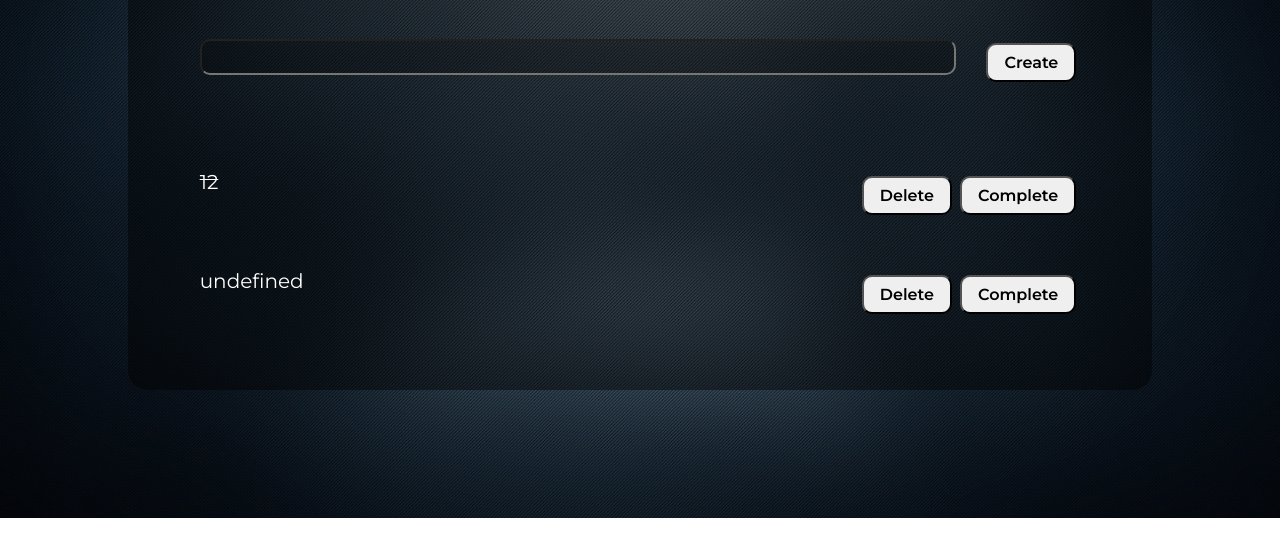
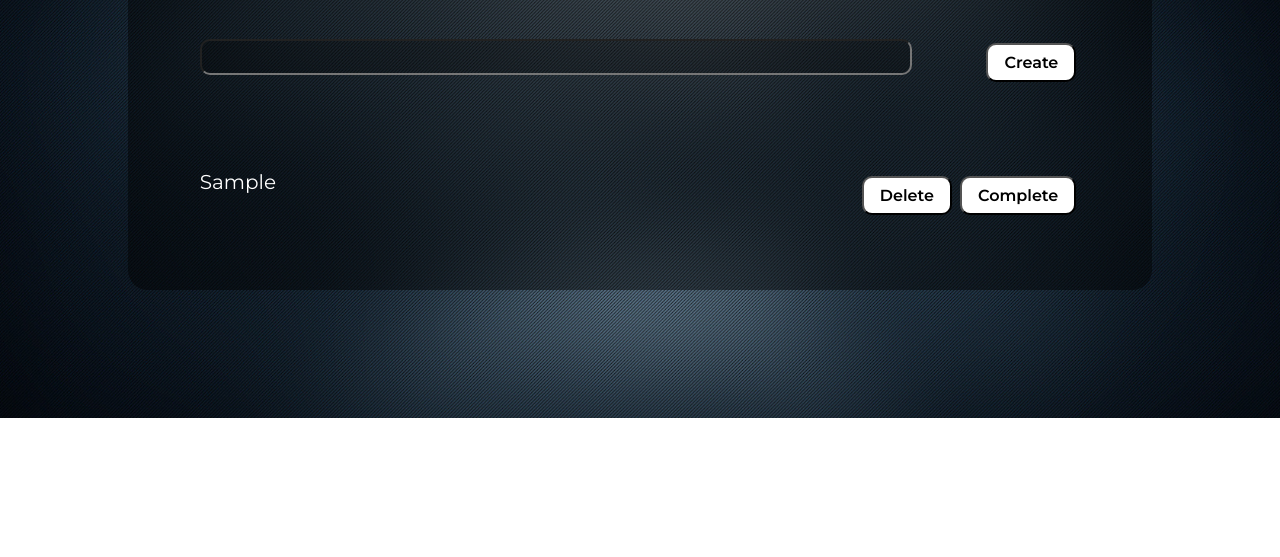
Before and after one commit to IlyaKasperovich/ToDoList, a website built with webpack: page index.html in a window 1280 px wide. Both pictures are taken after typing "Sample" into the empty fields and a click on the button "Create". Shown: the part 237-794 px from the top of the page. Built offline with nearby package versions, Linux system fonts and the light colour scheme; no server answers; data requests are answered from the project's data file.

Commit message:
stable version

```diff
--- a/css/style.css
+++ b/css/style.css
@@ -164,7 +164,7 @@
 }
 
 .todo-app__input {
-  width: 85%;
+  width: 80%;
   height: 30px;
   color: white;
   font-size: 20px;
@@ -173,6 +173,7 @@
 }
 
 .button {
+  background-color: white;
   color: black;
   padding: 8px 16px;
   border-radius: 10px;
@@ -180,6 +181,10 @@
   font-weight: 600;
   float: right;
   margin: 4px;
+}
+
+.button:hover {
+  background-color: rgb(199, 194, 206);
 }
 
 .task {
--- a/db.json
+++ b/db.json
@@ -1,11 +1,4 @@
 {
-  "tasks": [
-    {
-      "id": "664ar7s",
-      "title": "12",
-      "completed": true,
-      "creationMoment": 1569338120026
-    }
-  ],
+  "tasks": [],
   "logs": []
 }
--- a/index.html
+++ b/index.html
@@ -4,7 +4,10 @@
     <meta charset="UTF-8" />
     <meta name="viewport" content="width=device-width, initial-scale=1.0" />
     <meta http-equiv="X-UA-Compatible" content="ie=edge" />
-    <link href="https://fonts.googleapis.com/css?family=Montserrat:400,600&display=swap" rel="stylesheet">
+    <link
+      href="https://fonts.googleapis.com/css?family=Montserrat:400,600&display=swap"
+      rel="stylesheet"
+    />
     <link rel="stylesheet" href="css/style.css" />
     <title>TODO-app</title>
   </head>
@@ -15,37 +18,13 @@
           <h1 class="todo-app__logo">TODO-app</h1>
 
           <div class="todo-app__input-content">
-              <input id="2" class="todo-app__input" type="text">
-              <button id="1" class="button">Create</button>
+            <input class="todo-app__input" type="text" />
+            <button class="button">Create</button>
           </div>
-
-          <div class="todo-app__tasks">
-
-          </div>
-
+          <div class="todo-app__tasks"></div>
         </div>
       </article>
     </main>
     <script src="dist/bundle.js"></script>
   </body>
 </html>
-
-<!-- <!DOCTYPE html>
-<html lang="en">
-  <head>
-    <meta charset="UTF-8" />
-    <meta name="viewport" content="width=device-width, initial-scale=1.0" />
-    <meta http-equiv="X-UA-Compatible" content="ie=edge" />
-    <title>Document</title>
-  </head>
-
-  <body>
-    <input id="title-input" type="text" />
-    <button id="create-btn">Create</button>
-    <button id="debug-btn">Debug</button>
-    <input id="id-input" type="text" />
-    <button id="delete-btn">Delete</button>
-
-    <script src="dist/bundle.js"></script>
-  </body>
-</html> -->
--- a/src/main.js
+++ b/src/main.js
@@ -15,10 +15,9 @@
   constructor() {}
 
   execute() {
-
     let taskContainer = document.querySelector(".todo-app__tasks");
 
-    const store = new StoreJS();
+    const store = new Store();
     const render = new RealRender(taskContainer);
     const taskManager = new TaskManager(store);
     const toDo = new ToDo(taskManager, render);
@@ -26,25 +25,25 @@
     render.deleteTaskFunction = toDo.deleteTask.bind(toDo);
     render.toggleTaskFunction = toDo.toggleTask.bind(toDo);
 
-
     let titleInputRef = document.querySelector(".todo-app__input");
-    let createTaskBtnRef = document.querySelector(".todo-app__input-content .button");
-    // let debugBtnRef = document.getElementById("debug-btn");
-
-    // let idInputRef = document.getElementById("id-input");
-    // let deleteBtnReg = document.getElementById("delete-btn");
+    let createTaskBtnRef = document.querySelector(
+      ".todo-app__input-content .button"
+    );
 
     createTaskBtnRef.addEventListener("click", () => {
       toDo.addTask(titleInputRef.value);
       titleInputRef.value = "";
     });
 
-    // debugBtnRef.addEventListener("click", () => {
-    //   toDo.init();
-    // });
-    // deleteBtnReg.addEventListener("click", () => {
-    //   toDo.deleteTask(idInputRef.value);
-    // });
+    document.addEventListener("keyup", event => {
+      if (event.keyCode == 13) {
+        createTaskBtnRef.click();
+      }
+    });
+
+    $("#button1").click(function() {
+      alert("Button works!");
+    });
 
     toDo.init();
   }
--- a/src/store.js
+++ b/src/store.js
@@ -1,6 +1,4 @@
 import { Task } from "./task";
-
-
 
 export class AbstractStore {
   getTask(id) {
--- a/src/taskManager.js
+++ b/src/taskManager.js
@@ -1,6 +1,5 @@
 import { AbstractStore } from "./store";
 import { Task } from "./task";
-
 
 export class TaskManager {
   constructor(store) {
@@ -11,9 +10,11 @@
   }
 
   createTask(title) {
-    let id = Math.random()
-      .toString(36)
-      .substring(2, 9);
+    let id =
+      "task" +
+      Math.random()
+        .toString(36)
+        .substring(2, 9);
     let task = new Task(id, title);
     return this._store.saveTask(task);
   }
```
Also changed, not shown: src/render.js (+31 -25 lines).
